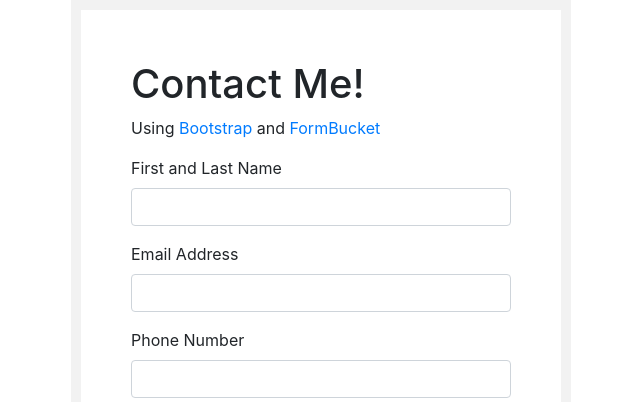
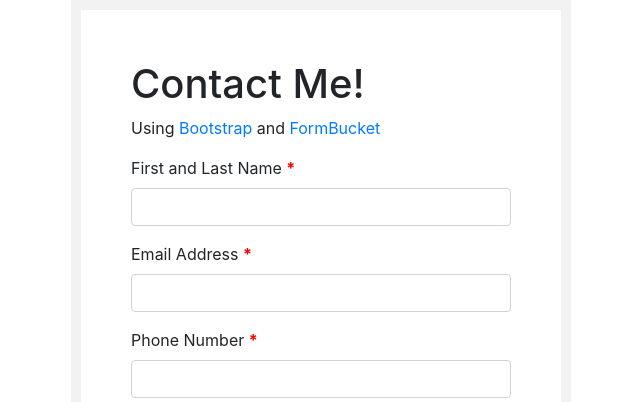
Before and after one commit to mm-schmidt/Lab-6-Practice-Test, a plain HTML site: page q1.html in a window 1280 px wide. Shown: the top 402 px of the page, 319-959 px from the left. Drawn offline with nearby package versions, Linux system fonts and the light colour scheme.

Commit message:
Update q1.html

```diff
--- a/q1.html
+++ b/q1.html
@@ -14,6 +14,10 @@
             background: #ffffff;
             border: 10px solid #f2f2f2;
        }
+        .required {
+            color:red;
+            font-weight: bold;
+        }
     </style>
 </head>
 <body>
@@ -27,17 +31,17 @@
 
                 <form action="https://api.formbucket.com/f/c2K3QTQ" method="post">
                     <div class="form-group">
-                        <label for="name">First and Last Name</label>
+                        <label for="name">First and Last Name <span class="required">*</span></label>
                         <input class="form-control" id="name" type="text" name="Name" autocomplete="name" required>
                     </div>
 
                     <div class="form-group">
-                        <label for="email">Email Address</label>
+                        <label for="email">Email Address <span class="required">*</span></label>
                         <input class="form-control" id="email" type="email" name="Email" autocomplete="email" required>
                     </div>
 
                     <div class="form-group">
-                        <label for="phone">Phone Number</label>
+                        <label for="phone">Phone Number <span class="required">*</span></label>
                         <input class="form-control" id="phone" type="tel" name="Phone" autocomplete="tel" required>
                     </div>
 
```
